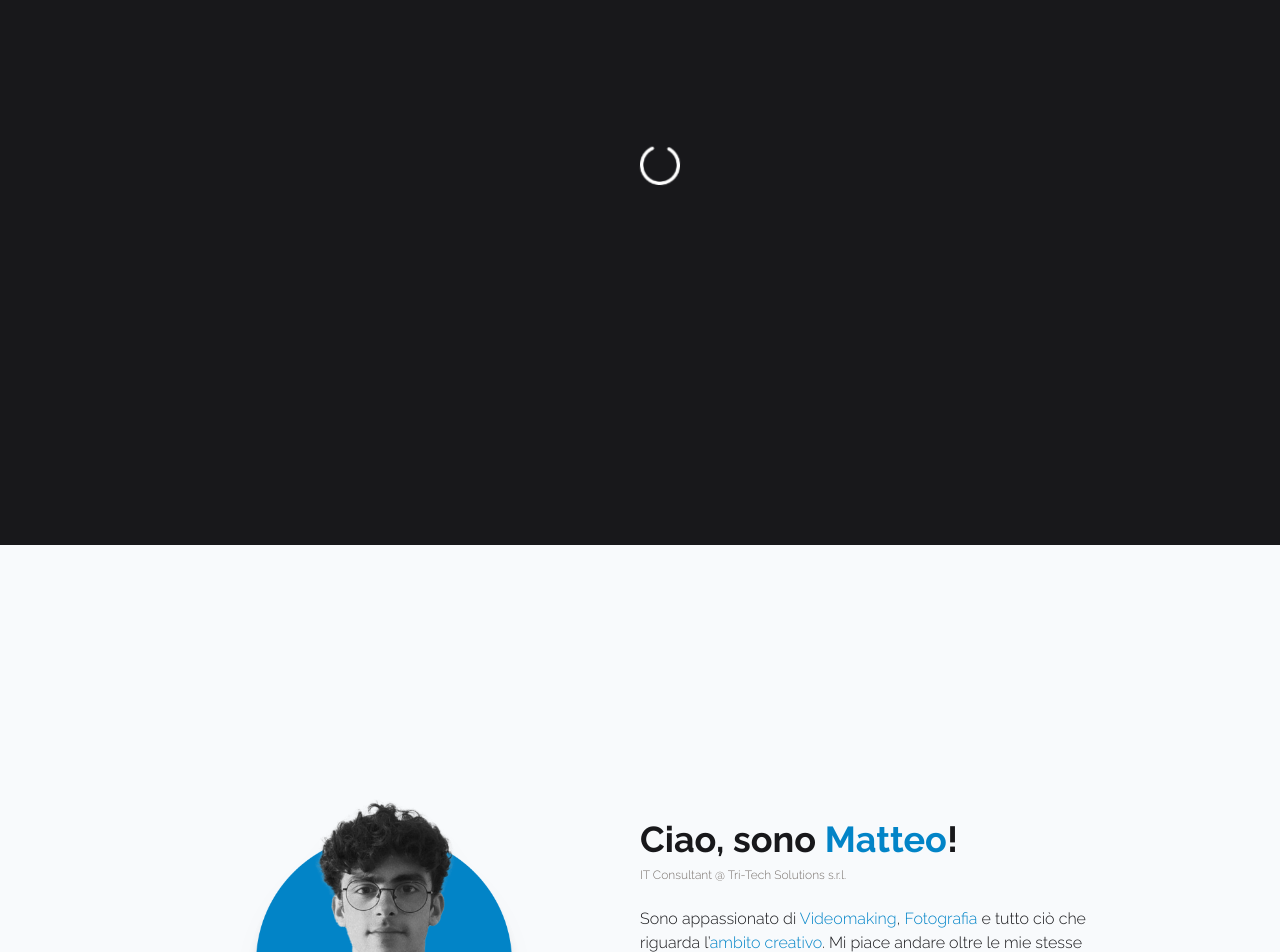
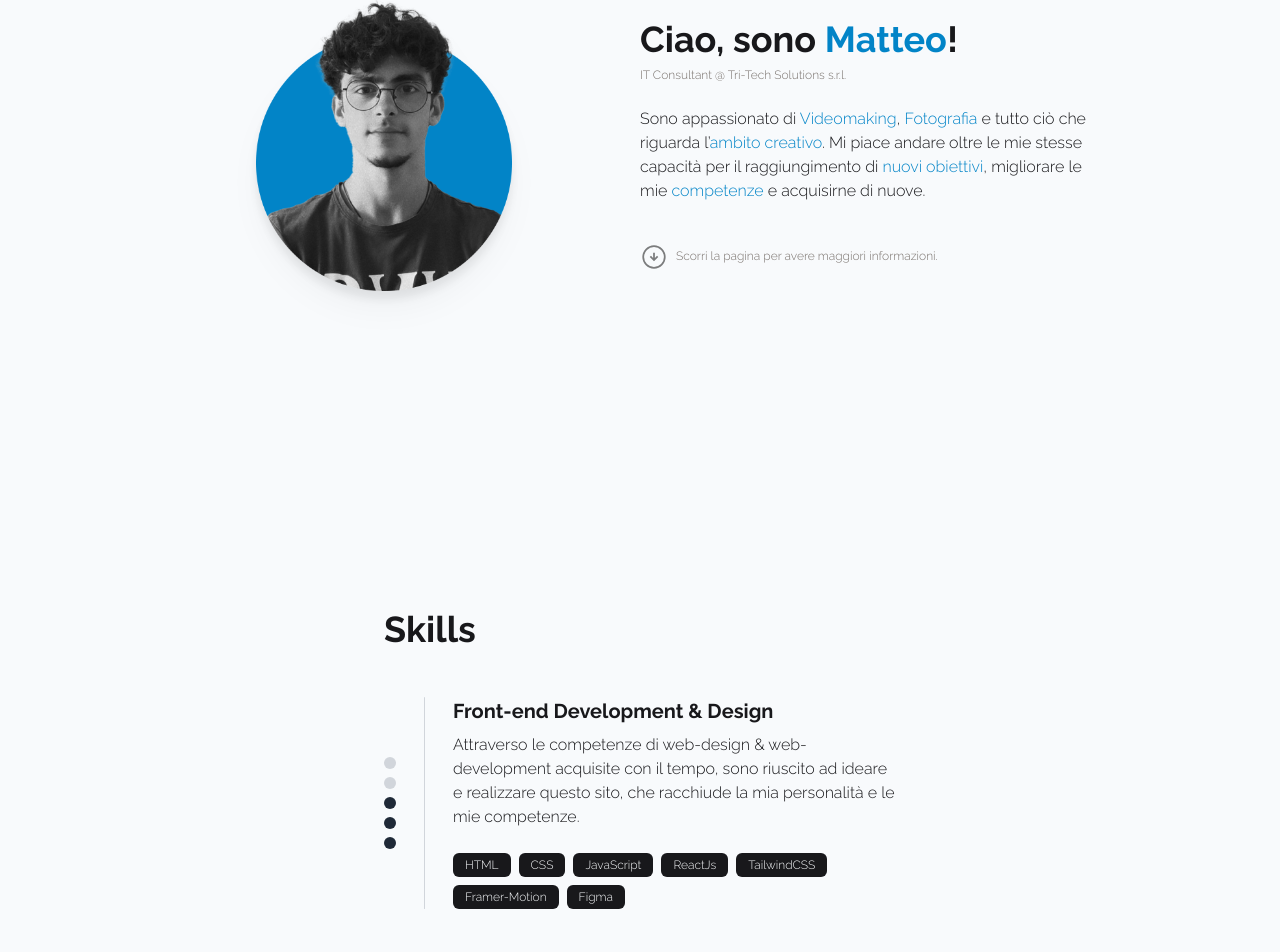
Before and after one commit to MatteManca/mattemanca.github.io, a React (Vite) app: page / in a window 1280 px wide. Shown: the part 255-1207 px from the top of the page. Built offline with nearby package versions, Linux system fonts and the light colour scheme.

Commit message:
Remove loader (nw on mobile)

```diff
--- a/src/App.jsx
+++ b/src/App.jsx
@@ -17,7 +17,7 @@ function App() {
   // Rendering
     return (
       <>
-        <Loader/>
+        {/*FIX MOBILE <Loader/>*/}
 
         {/* Background color */}
         <div className='bg-slate-50 dark:bg-zinc-900 text-zinc-900 dark:text-slate-50 select-none overflow-hidden scroll-smooth overscroll-contain'>
--- a/src/components/Loader.jsx
+++ b/src/components/Loader.jsx
@@ -22,10 +22,12 @@ $('body').css('height', '100%').css('overflow', 'hidden');
 window.addEventListener('load', () => {
   console.log('loaded ' + false);
 
+  let ht = window.innerHeight / 1;
+
   // Actions
-  $('#spin').delay(750).animate({top: '-50px'}, 500, () => {
+  $('#spin').delay(750).animate({bottom: ht}, 750, () => {
     $('#bg-spin').animate({opacity: 0}, 500, () => {
-      $('#bg-spin').hide();
+      $('#bg-spin').css('display', 'none');
       $('body').css('height', 'auto').css('overflow', 'auto');
       console.log('loaded ' + true);
     })
@@ -36,8 +38,9 @@ window.addEventListener('load', () => {
 function Loader() {
   // Rendering
   return (
-    <motion.div id='bg-spin' className='relative height-scr w-full bg-zinc-900 place-content-center'>
-      <motion.img id='spin' src={spinner} className='h-[5%] invert absolute top-1/2 left-1/2 -translate-y-1/2 -translate-x-1/2'
+    <motion.div id='bg-spin' className='relative height-scr bg-zinc-900 flex justify-center items-center'>
+
+      <motion.img id='spin' src={spinner} className='h-[5%] invert relative'
                   variants={spin} animate='spin'/>
     </motion.div>
   )
--- a/src/data/skills.js
+++ b/src/data/skills.js
@@ -4,7 +4,7 @@ export default [
       title: 'Front-end Development & Design',
       description:
       'Attraverso le competenze di web-design & web-development acquisite con il tempo, sono riuscito ad ideare e realizzare questo sito, che racchiude la mia personalità e le mie competenze.',
-      technologies: ['HTML', 'CSS', 'JavaScript', 'ReactJs', 'TailwindCSS', 'Motion-Framer', 'Figma'],
+      technologies: ['HTML', 'CSS', 'JavaScript', 'ReactJs', 'TailwindCSS', 'Framer-Motion', 'Figma'],
    },
    {
       grade: 2,
```
Also changed, not shown: 12 other files (tests, documents, lock files or other folders).
